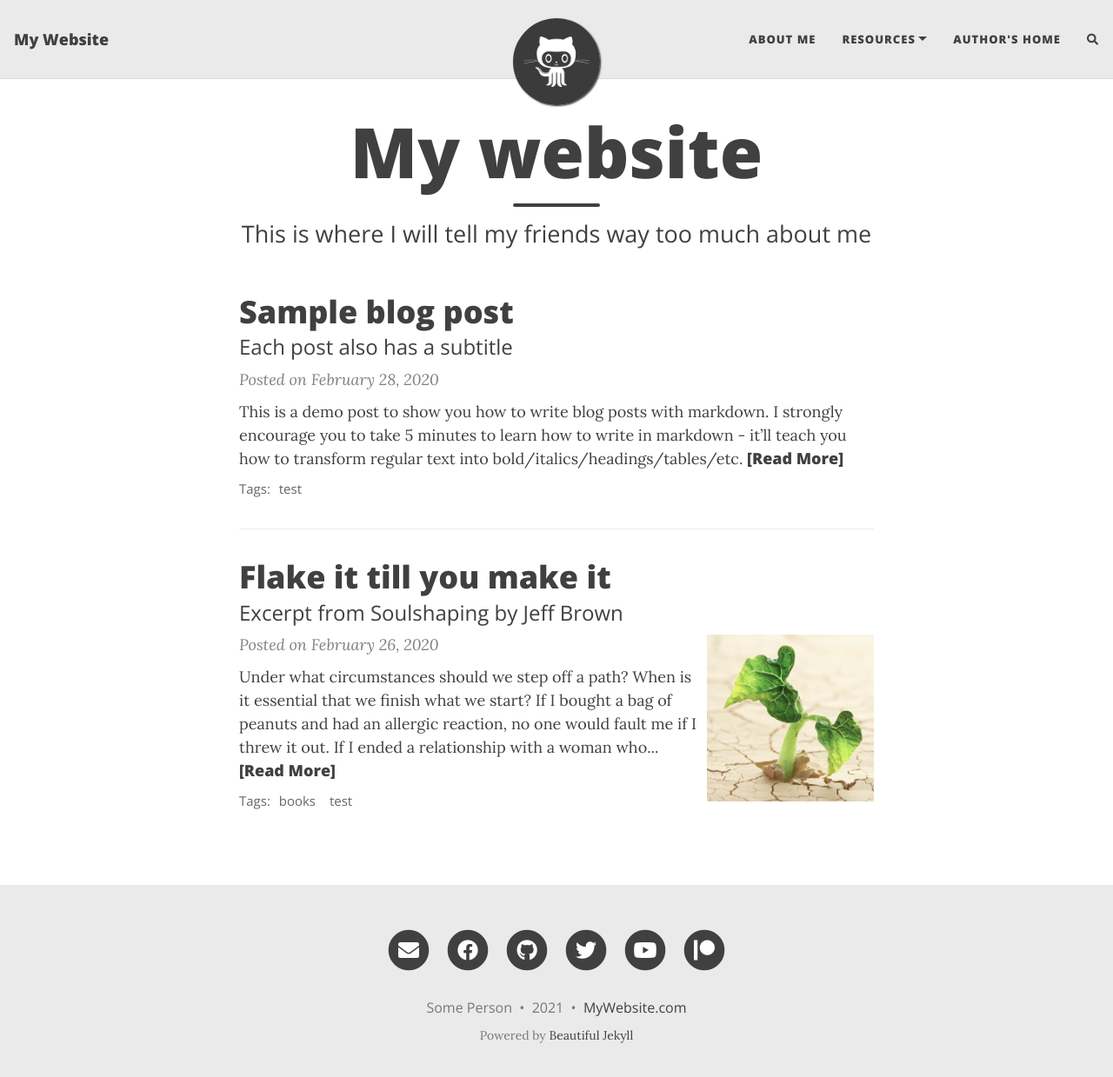
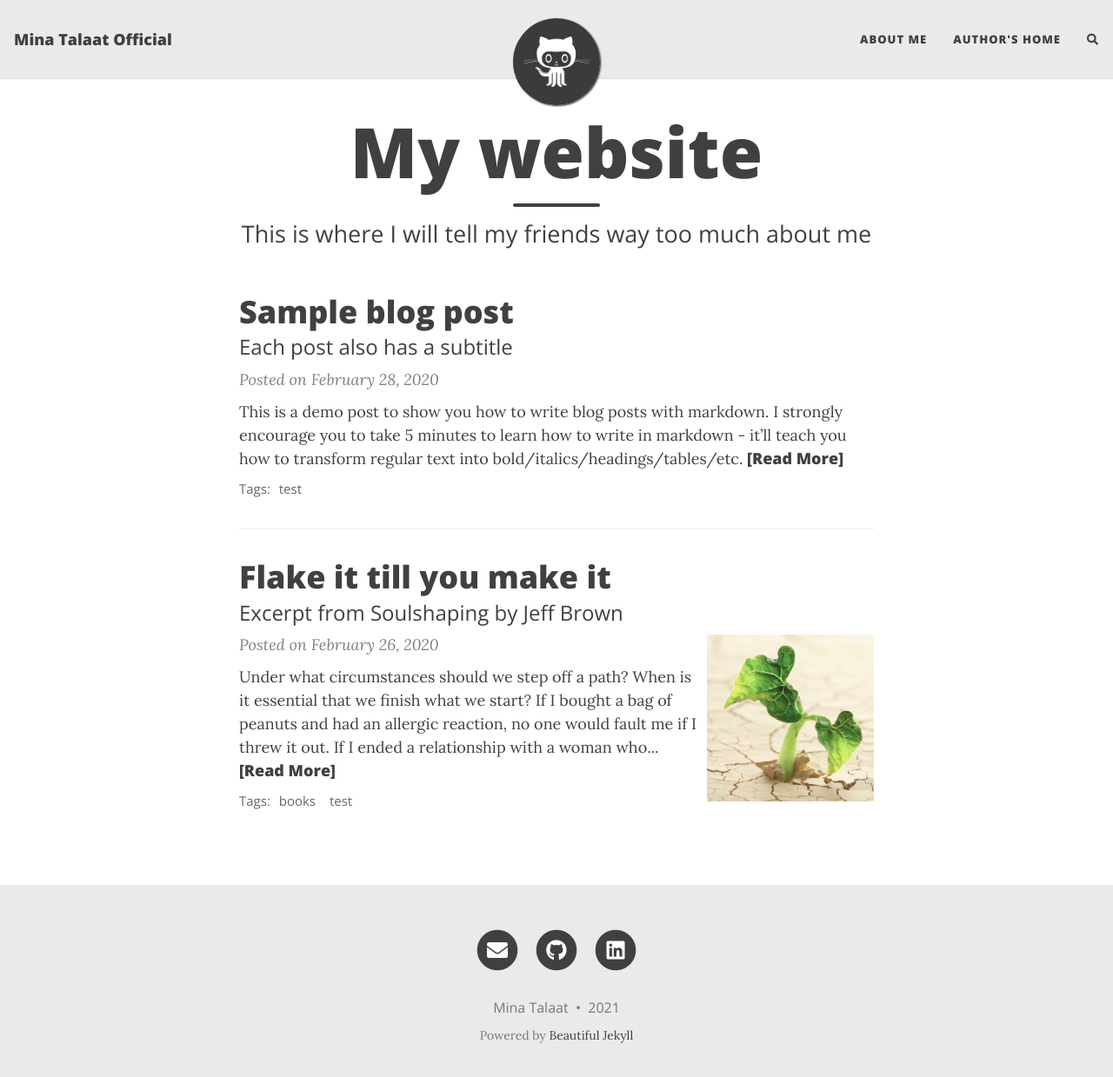
Before and after one commit to minatalaat070/minatalaat070.github.io, a Jekyll site: the page built from index.html, in a window 1280 px wide and 1252 px high. Shown: the top 1239 px of the window at 87% size. Built offline with Jekyll 4.4.1, drawn with Linux system fonts in a browser that asks for light colours; nearby versions of some CDN libraries; the list of posts is cut into pages by our own code; comment, search, counter and statistics services are not loaded; part of the change alters nothing that is shown.

Commit message:
Edit some configuration in _config.yml

```diff
--- a/_config.yml
+++ b/_config.yml
@@ -6,19 +6,19 @@
 # --- Required options --- #
 
 # Name of website
-title: My Website
+title: Mina Talaat Official
 
 # Your name to show in the footer
-author: Some Person
+author: Mina Talaat
 
 # --- List of links in the navigation bar --- #
 
 navbar-links:
   About Me: "aboutme"
-  Resources:
-    - Beautiful Jekyll: "https://beautifuljekyll.com"
-    - Learn markdown: "https://www.markdowntutorial.com/"
-  Author's home: "https://deanattali.com"
+  #Resources:
+  #  - Beautiful Jekyll: "https://beautifuljekyll.com"
+  #  - Learn markdown: "https://www.markdowntutorial.com/"
+  Author's home: "https://minatalaat070.github.io"
 
 # --- Logo --- #
 
@@ -39,16 +39,16 @@ round-avatar: true
 # Select the social network links that you want to show in the footer.
 # Uncomment the links you want to show and add your information to each one.
 social-network-links:
-  email: "someone@example.com"
+  email: "minatalaat070@gmail.com"
   #rss: true  # remove this line if you don't want to show an RSS link at the bottom
-  facebook: deanattali
-  github: daattali
-  twitter: daattali
-  patreon: DeanAttali
-  youtube: c/daattali
+  #facebook: deanattali
+  github: github.com/minatalaat070
+  #twitter: daattali
+  #patreon: DeanAttali
+  #youtube: c/daattali
 #  medium: yourname
 #  reddit: yourname
-#  linkedin: daattali
+  linkedin: linkedin.com/in/minatalaat070
 #  xing: yourname
 #  stackoverflow: "3943160/daattali"
 #  snapchat: deanat78
@@ -73,14 +73,14 @@ rss-description: This website is a virtual proof that I'm awesome
 
 # Select which social network share links to show in posts
 share-links-active:
-  twitter: true
-  facebook: true
+  #twitter: true
+  #facebook: true
   linkedin: true
   vk: false
 
 # How to display the link to your website in the footer
 # Remove this if you don't want a link in the footer
-url-pretty: "MyWebsite.com"
+#url-pretty: "MyWebsite.com"
 
 # Excerpt word length - Truncate the excerpt of each post on the feed page to the specified number of words
 excerpt_length: 50
@@ -95,7 +95,7 @@ feed_show_tags: true
 post_search: true
 
 # The keywords to associate with your website, for SEO purposes
-#keywords: "my,list,of,keywords"
+keywords: "Mina Talaat, Java, ITI, Enterprise, Developer"
 
 # --- Colours / background image --- #
 
@@ -212,7 +212,7 @@ date_format: "%B %-d, %Y"
 # --- You don't need to touch anything below here (but you can if you want) --- #
 
 # Output options (more information on Jekyll's site)
-timezone: "America/Toronto"
+timezone: "Africa/Cairo"
 markdown: kramdown
 highlighter: rouge
 permalink: /:year-:month-:day-:title/
```
